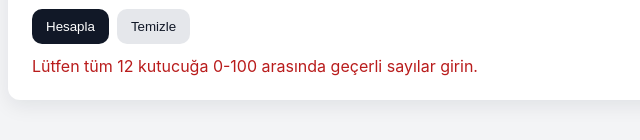
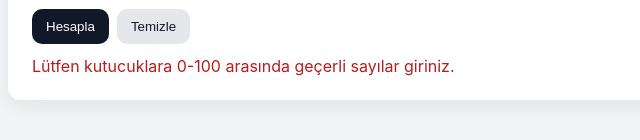
Before and after one commit to caglayancan/caglayancan.github.io, a plain HTML site: page index.html in a window 1280 px wide. Both pictures are taken after typing "Sample", "Sample", "Sample", "Sample", "Sample", "Sample" into the empty fields and a click on the button "Hesapla". Shown: the part 504-644 px from the top of the page, 158-798 px from the left. Drawn offline with Linux system fonts and the light colour scheme.

Commit message:
Update index.html

```diff
--- a/index.html
+++ b/index.html
@@ -187,7 +187,7 @@
 
     calcBtn.addEventListener('click', async ()=>{
       if (!validateInputs()) {
-        neighborsEl.innerHTML = '<div style="color:#b91c1c">Lütfen tüm 12 kutucuğa 0-100 arasında geçerli sayılar girin.</div>';
+        neighborsEl.innerHTML = '<div style="color:#b91c1c">Lütfen kutucuklara 0-100 arasında geçerli sayılar giriniz.</div>';
         return;
       }
 
```
